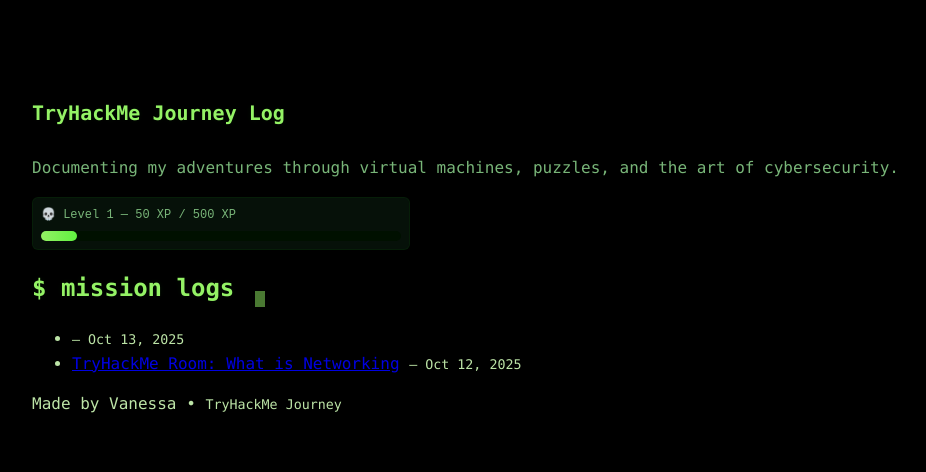
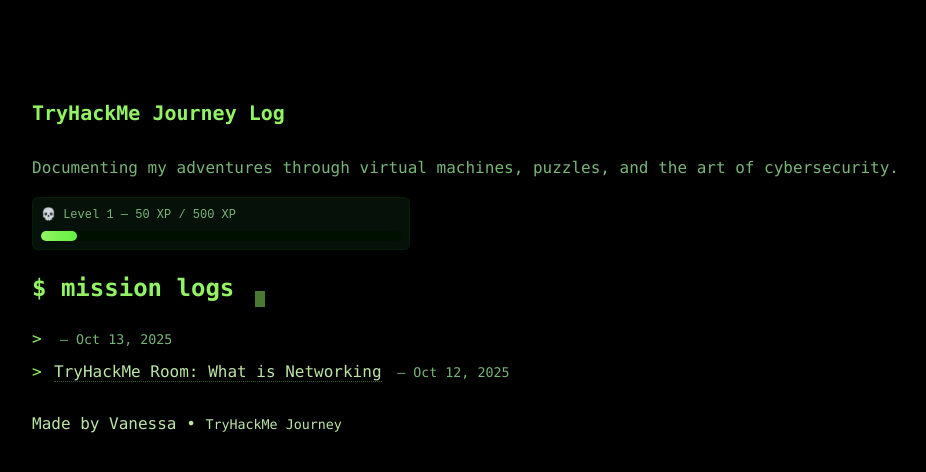
Before and after one commit to vanessa-ayer/tryhackme-log, a Jekyll site: the page built from index.md, in a window 1280 px wide. Shown: the top 472 px of the page, without its empty margins (32-958 px from the left). Built offline with Jekyll 4.4.1, drawn with Linux system fonts in a browser that asks for light colours.

Commit message:
Style homepage post list with terminal look

```diff
--- a/assets/css/custom.css
+++ b/assets/css/custom.css
@@ -100,3 +100,44 @@ code {
 		width: 100%;
 	}
 }
+
+/* --- homepage post list: terminal vibe --- */
+.post-list {
+	list-style: none;
+	padding-left: 0;
+	margin: 12px 0 28px;
+	font-family: 'Source Code Pro', Consolas, monospace;
+	font-size: 16px;
+}
+
+.post-list li {
+	margin: 8px 0;
+	position: relative;
+	padding-left: 22px;
+}
+
+.post-list li::before {
+	content: '>'; /* terminal-style prompt */
+	position: absolute;
+	left: 0;
+	top: 0;
+	color: var(--accent);
+	text-shadow: 0 0 6px rgba(0, 255, 0, 0.15);
+}
+
+.post-list a {
+	text-decoration: none;
+	color: var(--fg);
+	border-bottom: 1px dotted rgba(156, 255, 107, 0.35);
+}
+
+.post-list a:hover {
+	color: var(--accent);
+	border-bottom: 1px solid var(--accent);
+	text-shadow: 0 0 6px rgba(0, 255, 0, 0.18);
+}
+
+.post-list small {
+	color: var(--muted);
+	margin-left: 6px;
+}
```
